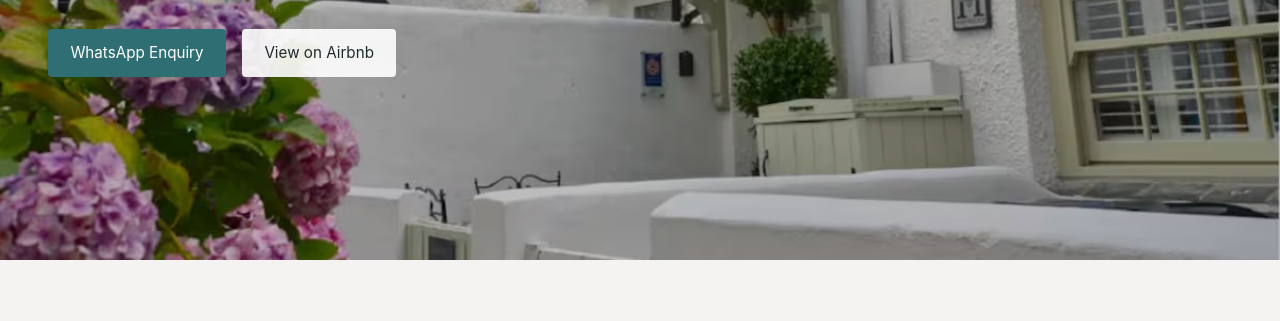
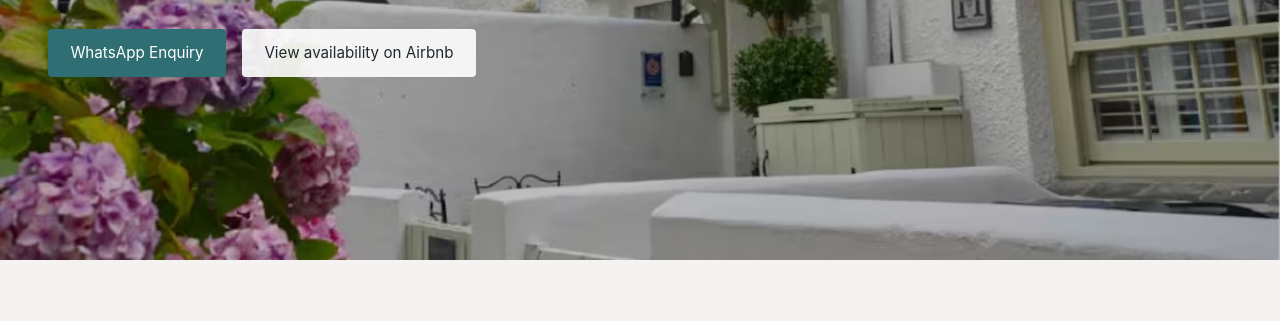
Before and after one commit to oliverwatt2025/fishermanscottagepadstow, a plain HTML site: page index.html in a window 1280 px wide. Shown: the part 420-741 px from the top of the page. Drawn offline with Linux system fonts and the light colour scheme.

Commit message:
Update index.html

```diff
--- a/index.html
+++ b/index.html
@@ -115,9 +115,11 @@
           WhatsApp Enquiry
         </a>
 
-        <a class="btn btn-secondary" href="#" target="_blank">
-          View on Airbnb
-        </a>
+        <a class="btn btn-secondary"
+   href="https://www.airbnb.co.uk/rooms/554156905197709351"
+   target="_blank" rel="noopener">
+  View availability on Airbnb
+</a>
       </div>
     </div>
   </section>
```
